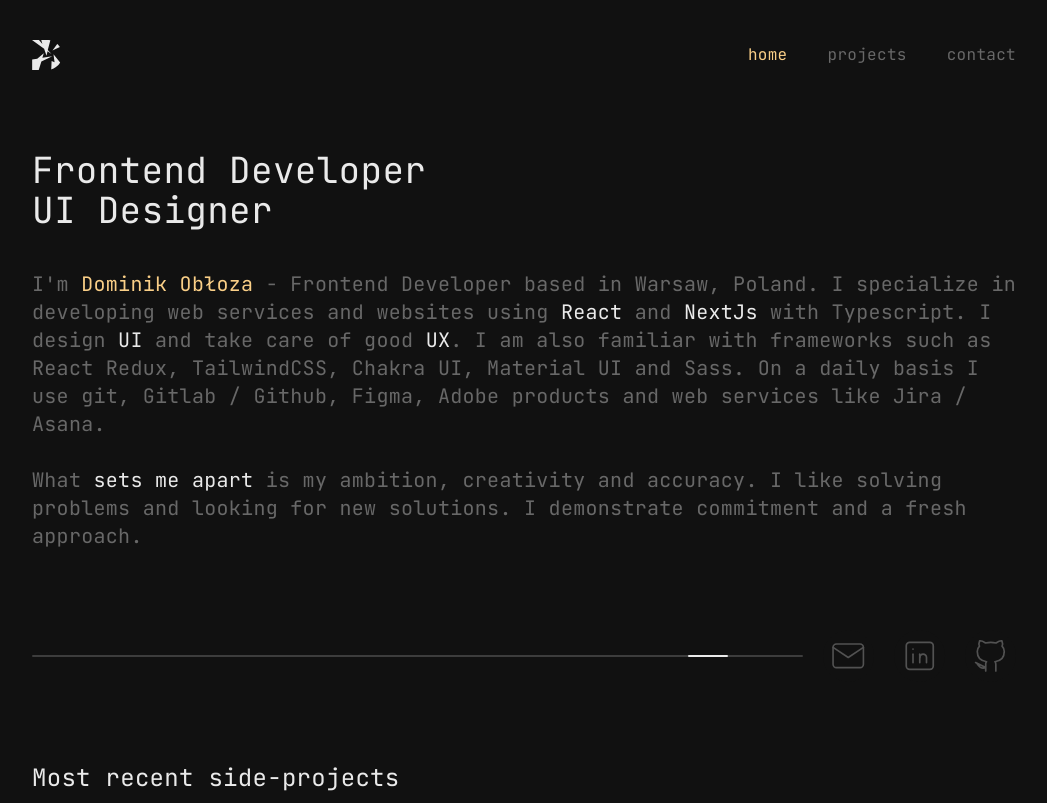
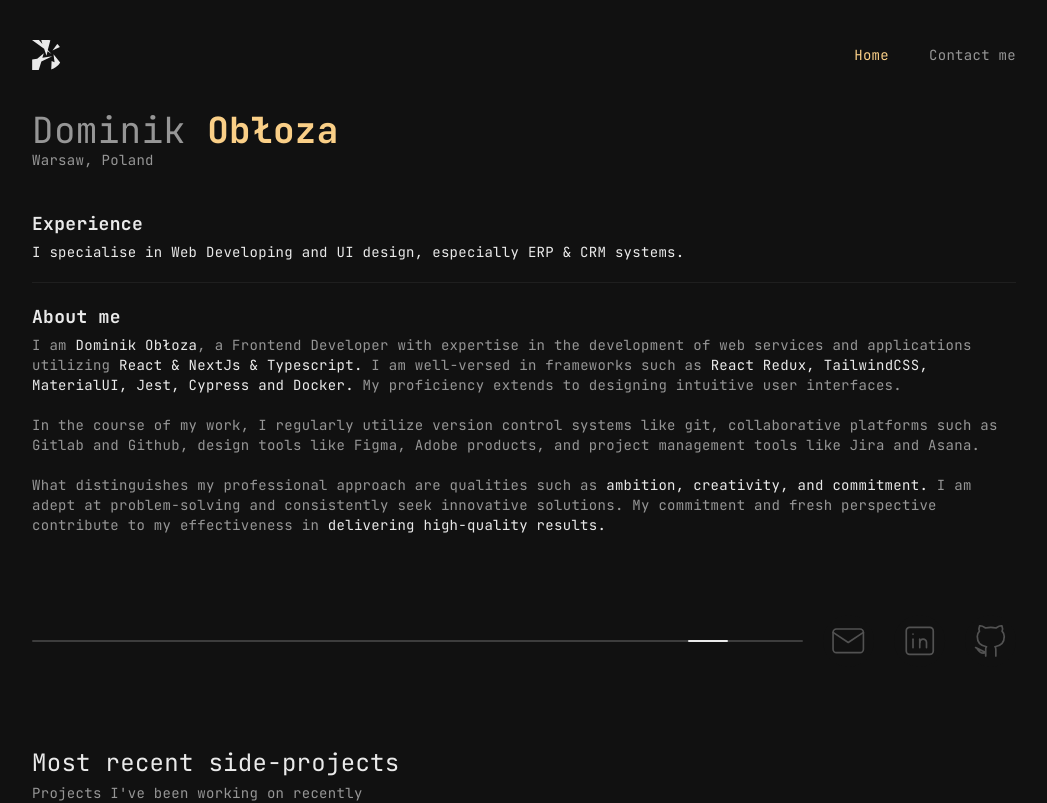
Before and after one commit to BLOCKYe/Portfolio-3.0, a Next.js app: page / in a window 1280 px wide. Shown: the top 803 px of the page, without its empty margins (116-1163 px from the left). Built offline with nearby package versions, Linux system fonts and the light colour scheme.

Commit message:
Home view updates

```diff
--- a/components/common/Footer/Footer.tsx
+++ b/components/common/Footer/Footer.tsx
@@ -11,8 +11,8 @@ import React, { Component } from 'react';
 class Footer extends Component {
   render() {
     return (
-      <div className={'text-center text-sm md:text-md mt-20'}>
-        © 2023 Dominik Obłoza. All Rights Reserved.
+      <div className={'text-center text-sm md:text-sm mt-20'}>
+        © 2024 Dominik Obłoza. All Rights Reserved.
       </div>
     );
   }
--- a/components/common/Tag/Tag.tsx
+++ b/components/common/Tag/Tag.tsx
@@ -15,7 +15,10 @@ interface ITag {
 class Tag extends Component<ITag, any> {
   render() {
     return (
-      <div className={'text-sm rounded text-justWhite-dark'}>
+      <div
+        className={
+          'text-xs bg-justDark-black p-1 px-2 rounded text-justWhite-dark'
+        }>
         {this.props.text}
       </div>
     );
--- a/components/common/Topbar/Topbar.tsx
+++ b/components/common/Topbar/Topbar.tsx
@@ -15,6 +15,17 @@ interface ITopbar {
 }
 
 class Topbar extends Component<ITopbar, any> {
+  /**
+   *
+   * @param isSelected
+   * @private
+   */
+  private linkStyleFactory(isSelected: boolean): string {
+    if (isSelected) return 'text-extra-color text-sm';
+
+    return 'transition-all hover:text-justWhite-light cursor-pointer text-sm';
+  }
+
   render() {
     return (
       <div
@@ -23,30 +34,17 @@ class Topbar extends Component<ITopbar, any> {
         <div className='flex justify-end gap-5 md:gap-10 text-justWhite-dark flex-wrap'>
           <Link href={'/'} passHref>
             <div
-              className={
-                this.props.selected === 'home'
-                  ? 'text-extra-color'
-                  : 'transition-all hover:text-justWhite-light cursor-pointer'
-              }>
-              home
+              className={this.linkStyleFactory(this.props.selected === 'home')}>
+              Home
             </div>
           </Link>
-          <div
-            className={
-              this.props.selected === 'projects'
-                ? 'text-extra-color'
-                : 'transition-all hover:text-justWhite-light cursor-pointer'
-            }>
-            projects
-          </div>
+
           <Link href={'/contact'} passHref>
             <div
-              className={
+              className={this.linkStyleFactory(
                 this.props.selected === 'contact'
-                  ? 'text-extra-color'
-                  : 'transition-all hover:text-justWhite-light cursor-pointer'
-              }>
-              contact
+              )}>
+              Contact me
             </div>
           </Link>
         </div>
--- a/components/home/PreviousProjects/Projects.tsx
+++ b/components/home/PreviousProjects/Projects.tsx
@@ -20,9 +20,9 @@ class Projects extends Component<IProjectProps> {
     return (
       <div className={'animation-fade-3'}>
         {/* <--- Previous projects ---> */}
-        <h1 className='text-xl md:text-2xl mt-20'>{this.props.title}</h1>
+        <h1 className='text-md md:text-2xl mt-20'>{this.props.title}</h1>
 
-        <h3 className='mt-2 text-justWhite-dark text-md'>
+        <h3 className='mt-1 text-justWhite-dark text-sm'>
           {this.props.subTitle}
         </h3>
 
--- a/pages/api/recentData.json
+++ b/pages/api/recentData.json
@@ -14,7 +14,7 @@
       "tanstack-react-query"
     ],
     "githubLink": "https://github.com/BLOCKYe/faceit-pocket-stats",
-    "websiteLink": "https://www.fpscs.pl/",
+    "websiteLink": "https://www.fpscs.pl/players/19606e0c-137b-4885-a904-744fa12d25f6/cs2",
     "date": "November 2023",
     "category": "code",
     "id": 19,
--- a/pages/contact.tsx
+++ b/pages/contact.tsx
@@ -168,10 +168,10 @@ export default class Contact extends React.Component<NextPage, IStateContact> {
 
             {/* <--- Header ---> */}
             <div className='text-3xl md:text-4xl text-justWhite-light animation-fade-1 mt-5'>
-              Send a message to me
+              Contact with me
             </div>
 
-            <div className='mt-10 w-full text-justWhite-dark text-md md:text-xl animation-fade-2 text-justify md:text-left'>
+            <div className='mt-10 w-full text-justWhite-dark text-sm md:text-md animation-fade-2 text-justify md:text-left'>
               You can contact me through this form. If you are interested in
               cooperation briefly describe your needs.
             </div>
--- a/pages/index.tsx
+++ b/pages/index.tsx
@@ -39,34 +39,59 @@ const Home: NextPage = () => {
           <Topbar selected={'home'} />
 
           {/* <--- Header ---> */}
-          <div className='text-3xl md:text-4xl mt-10 md:mt-20 animation-fade-1'>
-            Frontend Developer
-            <br />
-            UI Designer
+          <div className='text-3xl md:text-4xl mt-10 animation-fade-1'>
+            <span className={'text-justWhite-dark'}>Dominik</span>
+            <span className={'font-bold text-extra-color'}> Obłoza</span>
+            <p className={'text-sm text-justWhite-dark'}>Warsaw, Poland</p>
           </div>
 
-          <div className='mt-10 text-justWhite-dark text-md md:text-xl animation-fade-2 text-justify md:text-left'>
-            {/* eslint-disable-next-line react/no-unescaped-entities */}
-            I'm <span className={'text-extra-color'}>Dominik Obłoza</span> -
-            Frontend Developer based in Warsaw, Poland. I specialize in
-            developing web services and websites using
-            <span className={'text-justWhite-light'}> React</span> and
-            <span className={'text-justWhite-light'}> NextJs</span> with
-            Typescript. I design
-            <span className={'text-justWhite-light'}> UI</span> and take care of
-            good
-            <span className={'text-justWhite-light'}> UX</span>. I am also
-            familiar with frameworks such as React Redux, TailwindCSS, Chakra
-            UI, Material UI and Sass. On a daily basis I use git, Gitlab /
-            Github, Figma, Adobe products and web services like Jira / Asana.
-            <br />
-            <br />
-            What <span className={'text-justWhite-light'}>
-              sets me apart
-            </span>{' '}
-            is my ambition, creativity and accuracy. I like solving problems and
-            looking for new solutions. I demonstrate commitment and a fresh
-            approach.
+          <div className='mt-10 animation-fade-2 text-justify md:text-left'>
+            <h3 className={'font-bold text-lg'}>Experience</h3>
+            <p className={'mt-1 text-sm mb-5'}>
+              I specialise in Web Developing and UI design, especially ERP & CRM
+              systems.
+            </p>
+
+            <h3
+              className={
+                'font-bold text-lg pt-5 border-t-justDark-light border-t-[1px]'
+              }>
+              About me
+            </h3>
+            <p className={'mt-1 text-sm text-justWhite-dark'}>
+              I am
+              <span className={'text-justWhite-light'}> Dominik Obłoza</span>, a
+              Frontend Developer with expertise in the development of web
+              services and applications utilizing{' '}
+              <span className={'text-justWhite-light'}>
+                React & NextJs & Typescript.
+              </span>{' '}
+              I am well-versed in frameworks such as{' '}
+              <span className={'text-justWhite-light'}>
+                {' '}
+                React Redux, TailwindCSS, MaterialUI, Jest, Cypress and Docker.{' '}
+              </span>{' '}
+              My proficiency extends to designing intuitive user interfaces.
+              <br />
+              <br />
+              In the course of my work, I regularly utilize version control
+              systems like git, collaborative platforms such as Gitlab and
+              Github, design tools like Figma, Adobe products, and project
+              management tools like Jira and Asana.
+              <br />
+              <br />
+              What distinguishes my professional approach are qualities such as{' '}
+              <span className={'text-justWhite-light'}>
+                ambition, creativity, and commitment.{' '}
+              </span>{' '}
+              I am adept at problem-solving and consistently seek innovative
+              solutions. My commitment and fresh perspective contribute to my
+              effectiveness in{' '}
+              <span className={'text-justWhite-light'}>
+                {' '}
+                delivering high-quality results.{' '}
+              </span>
+            </p>
           </div>
 
           {/* <--- Socials ---> */}
@@ -107,7 +132,7 @@ const Home: NextPage = () => {
           {/* <--- Previous projects board ---> */}
           <Projects
             title={'Previous projects'}
-            subTitle={'A collection of my past realizations'}
+            subTitle={'A collection of my past side projects'}
             data={projectsData}
           />
 
--- a/pages/projects/cloudtank.tsx
+++ b/pages/projects/cloudtank.tsx
@@ -57,7 +57,7 @@ const CloudTank: NextPage = () => {
             </div>
           </div>
 
-          <div className='mt-10 text-justWhite-dark text-md md:text-xl animation-fade-2 text-justify md:text-left'>
+          <div className='mt-10 text-justWhite-dark text-sm md:text-md animation-fade-2 text-justify md:text-left'>
             {projectsData[1].desc}
           </div>
 
--- a/tailwind.config.js
+++ b/tailwind.config.js
@@ -8,11 +8,11 @@ module.exports = {
       colors: {
         justDark: {
           black: '#111111',
-          light: '#242424',
+          light: '#1f1f1f',
         },
         justWhite: {
           light: '#EAEAEA',
-          dark: '#686868',
+          dark: '#969696',
         },
         extra: {
           color: '#FACF87',
```
Also changed, not shown: components/home/ProjectCard/ProjectCard.tsx (+5 -5 lines).
